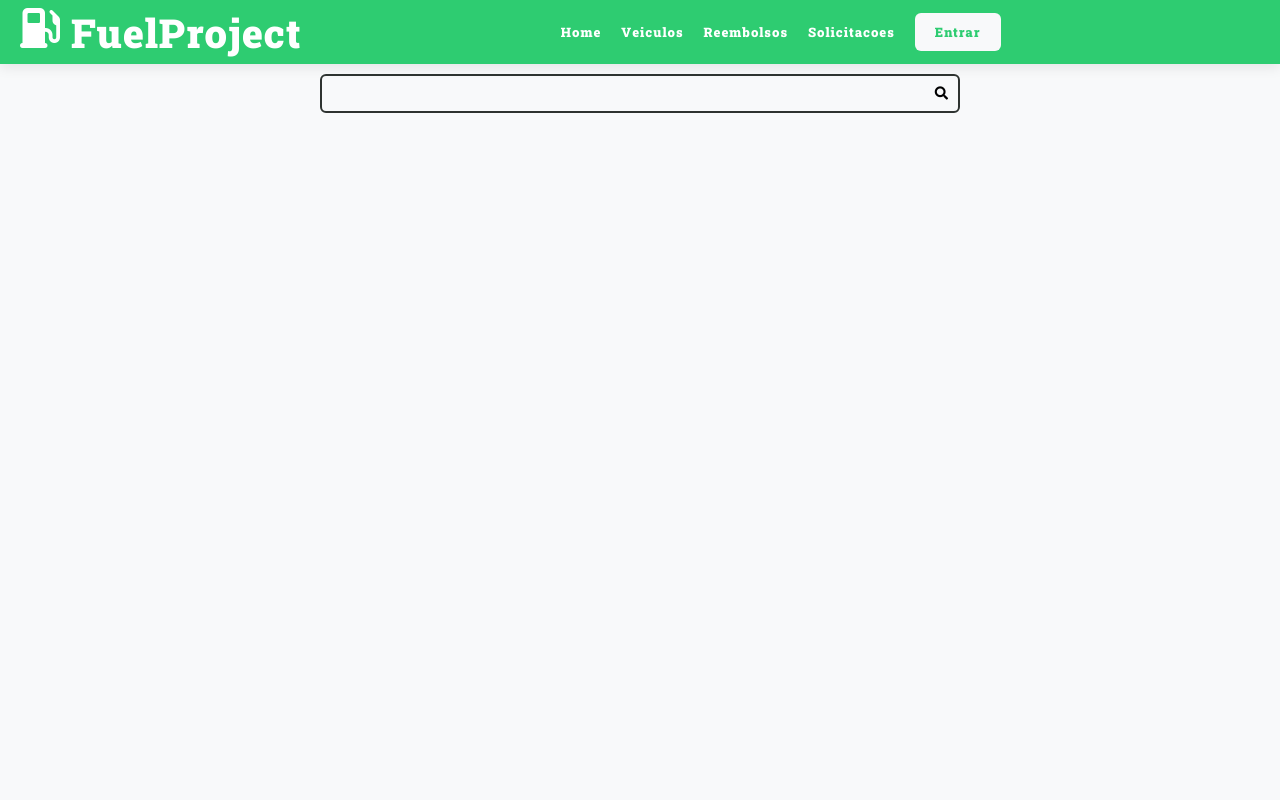
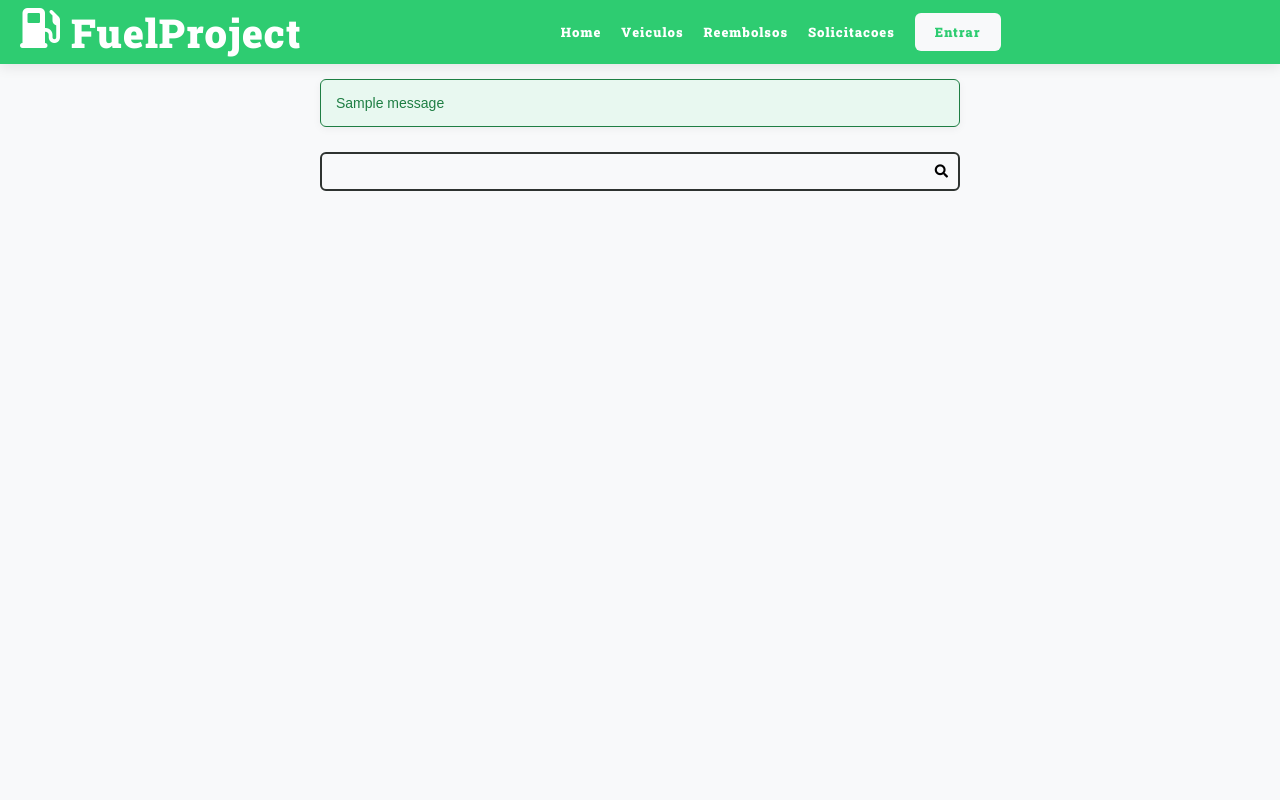
Before and after one commit to machadopy/fuelproject, a Django app: page /user_login/ in a window 1280 px wide. Run offline with Django 5.2, Linux system fonts and the light colour scheme; tables that the repository leaves empty hold one stand-in row (values such as "Sample post"); one stand-in notice (Sample message) is shown; some libraries are stand-ins or nearby versions.

Commit message:
feat: implement user registration functionality and enhance message display

```diff
--- a/FuelProject/urls.py
+++ b/FuelProject/urls.py
@@ -21,8 +21,10 @@ from django.conf.urls.static import static
 
 urlpatterns = [
     path('admin/', admin.site.urls),
+
     path('', include('usuarios.urls')),
     path('usuarios/', include('usuarios.urls')),
+
     path('veiculos/', include('veiculos.urls')),
     path('reembolsos/', include('reembolsos.urls')),
     path('fuelrequests/', include('fuelrequests.urls')),
--- a/reembolsos/views.py
+++ b/reembolsos/views.py
@@ -6,7 +6,7 @@ from django.db.models import Q
 from django.core.paginator import Paginator
 from utils.pagination import make_pagination_function
 
-PER_PAGES = 12
+PER_PAGES = int(12)
 
 def reembolsos(request):
 
--- a/static/css/style.css
+++ b/static/css/style.css
@@ -14,14 +14,92 @@
 
     --spacing-grutter-large: 4rem;
     --spacing-grutter-medium: 2.5rem;
+
+/* --- VARIÁVEIS PARA O SEU CSS DE MESSAGES --- */
+
+    /* Base / Padrão */
+    --color-gray-2: #f1f2f6;
+    --color-dark-text: var(--color-bg-dark); /* Reaproveita o seu tom escuro */
+
+    /* Success (Conversa com o seu padrão verde) */
+    --color-success-light: #e8f8f0;
+    --color-success-dark: #1e7e43;
+
+    /* Error / Danger */
+    --color-error-light: #fdf2f2;
+    --color-error-dark: #ba2c2c;
+
+    /* Warning */
+    --color-warning-light: #fef9e7;
+    --color-warning-dark: #b7950b;
+
+    /* Alert (Geralmente usado para atenção extra ou lógicas separadas) */
+    --color-alert-light: #fff5ec;
+    --color-alert-dark: #d35400;
+
+    /* Info */
+    --color-info-light: #ebf5fb;
+    --color-info-dark: #21618c;
+
+    /* Debug (Tom mais neutro/acinzentado para logs de desenvolvimento) */
+    --color-debug-light: #f2f4f4;
+    --color-debug-dark: #7f8c8d;
 }
+.message {
+    padding: 1.5rem;
+    margin: 1.5rem auto;
+    max-width: 64rem; /* Alinha com a largura da sua barra de pesquisa */
+    width: 100%;
+    border-radius: 6px;
+    font-family: var(--font-primary);
+    font-size: 1.4rem;
+    display: flex;
+    align-items: center;
+    box-shadow: 0 2px 8px rgba(0,0,0,0.05);
+}
+
+.message-error {
+  border: 1px solid var(--color-error-dark);
+  background: var(--color-error-light);
+  color: var(--color-error-dark);
+}
+
+.message-success {
+  border: 1px solid var(--color-success-dark);
+  background: var(--color-success-light);
+  color: var(--color-success-dark);
+}
+
+.message-warning {
+  border: 1px solid var(--color-warning-dark);
+  background: var(--color-warning-light);
+  color: var(--color-warning-dark);
+}
+
+.message-alert {
+  border: 1px solid var(--color-alert-dark);
+  background: var(--color-alert-light);
+  color: var(--color-alert-dark);
+}
+
+.message-info {
+  border: 1px solid var(--color-info-dark);
+  background: var(--color-info-light);
+  color: var(--color-info-dark);
+}
+
+.message-debug {
+  border: 1px solid var(--color-debug-dark);
+  background: var(--color-debug-light);
+  color: var(--color-debug-dark);
+}
+
 a{
     color: inherit;
     text-decoration: none;
 
 }
 a:visited{
-    color: inherit;
     text-decoration: none;
 }
 
@@ -110,8 +188,8 @@ main{
     margin-inline: auto;
 
 }
-li{
-    color: white;
+.main-content li{
+    color:var(--color-debug-dark);
 }
 .nav-item{
 
@@ -134,6 +212,9 @@ li{
     padding: 10px 20px;
 
     border-radius: 0.6rem;
+}
+.navlink-entrar a:visited{
+    color: var(--color-primary-green)
 }
 .hamburguer{
     display: none;
--- a/templates/base.html
+++ b/templates/base.html
@@ -5,6 +5,16 @@
 
 
     <main>
+
+        {% if messages %}
+            <div class="messages-container center">
+                {% for message in messages %}
+                    <div class="message {{message.tags}}">
+                        {{ message }}
+                    </div>
+                {% endfor %}
+            </div>
+        {% endif %}
         {% block main %}{% endblock %}
 
     </main>
--- a/templates/partials/_header.html
+++ b/templates/partials/_header.html
@@ -26,7 +26,7 @@
                 </li>
 
                 <li class="nav-item">
-                  <a href="/login" class="btn btn-outline-light ml-4 navlink-entrar">Entrar</a>
+                  <a href="/user_login" class="btn btn-outline-light ml-4 navlink-entrar">Entrar</a>
                 </li>
 
               </div>
--- a/usuarios/templates/usuarios/index.html
+++ b/usuarios/templates/usuarios/index.html
@@ -5,6 +5,9 @@
 {% include 'partials/_searchbar.html' %}
 {% include 'partials/_forreembolsos.html' %}
 {% include 'partials/_container_linkreembolsos.html' %}
+
+
+
 
 </body>
 
--- a/usuarios/urls.py
+++ b/usuarios/urls.py
@@ -5,5 +5,9 @@ app_name = 'usuarios'
 
 urlpatterns = [
     path('', views.usuarios, name='user_page'),
+    path('register/', views.register_view, name='register'),
+    path('create/', views.register_created, name='create'),
     path('user_login/', views.userlogin, name='user_login'),
+    path('disparar/', views.disparar_mensagem, name='disparar_mensagem'),
+
 ]
--- a/usuarios/views.py
+++ b/usuarios/views.py
@@ -1,22 +1,47 @@
+from django.http import Http404
 from django.shortcuts import redirect, render
 from fuelrequests.models import Fuelrequests
 from fuelrequests.forms import FuelReqForms
 from .models import Usuario
 from django.core.paginator import Paginator
-
+from django.contrib import messages
+from .forms import RegisterForm
 
 # Create your views here.
 def usuarios(request):
-        #solicitacoes = Fuelrequests.objects.all() ordenacao somente para teste
-        card_usuarios = Usuario.objects.all()
 
         page_solicitacoes = Fuelrequests.objects.all().order_by('-data_solicitacao')[:9]
-
-
         return render(request, 'usuarios/index.html', {'page_solicitacoes':page_solicitacoes})
 
 
+def register_view(request):
 
+        register_form_data = request.session.get('register_form_data', None)
+        form = RegisterForm(register_form_data)
+        context={
+               'form': form,
+               'request_session': request.session['number']
+        }
+        return render(request, 'usuarios/register.html', context)
+
+
+def register_created(request):
+        if not request.POST:
+                raise Http404
+
+        POST = request.POST
+        request.session['register_form_data'] = POST
+        form = RegisterForm(POST)
+
+        context={
+               'form': form,
+        }
+        return redirect('usuarios:register')
+
+
+def disparar_mensagem(request):
+
+    return redirect(request, 'usuarios:user_page')
 
 def userlogin(request):
         return render(request, 'usuarios/user_login.html')
```
Also changed, not shown: FuelProject/settings.py (+9 -0 lines), tests/test_reembolsos_views.py (+26 -0 lines), usuarios/forms.py (+16 -0 lines), usuarios/templates/usuarios/register.html (added, +27 -0 lines), usuarios/templates/usuarios/static/style.css (deleted).
